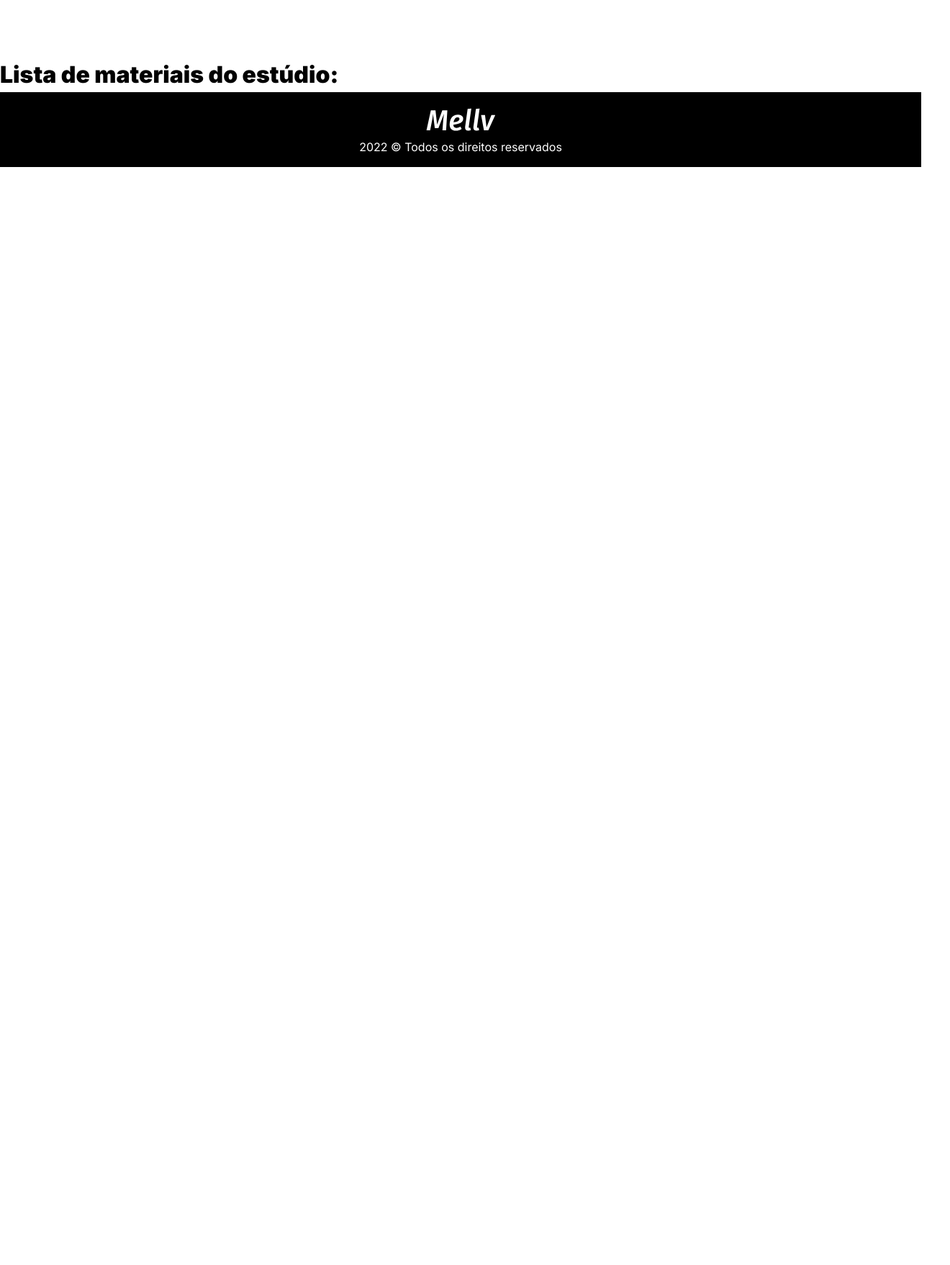
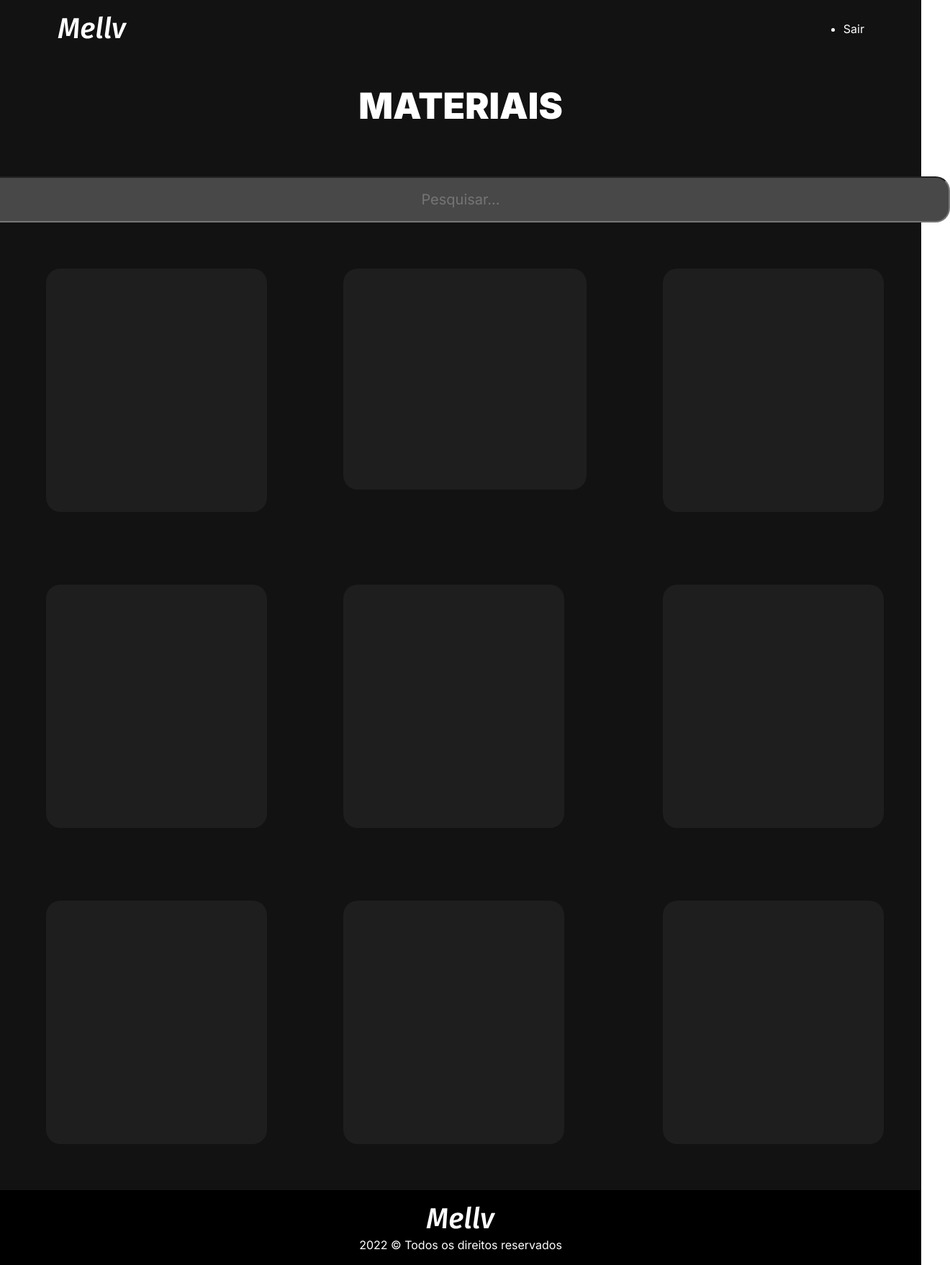
Before and after one commit to viniele10/tattoo-studio, a React (Vite) app: page /materiais in a window 1280 px wide. Shown: the whole page at 72% size, 1320 px wide, since content can reach past the window. Before the commit the page ends 800 px from the top, so only its background shows below. Built offline with nearby package versions, Linux system fonts and the light colour scheme.

Commit message:
feat: estilização da página materiais

```diff
--- /dev/null
+++ b/src/components/Header/HeaderMateriais.jsx
@@ -0,0 +1,30 @@
+import React from 'react'
+
+import { Link } from "react-router-dom";
+import Logo from "../../images/logo.svg";
+import styles from './Header.module.css';
+
+
+export default function HeaderMateriais() {
+    return (
+<div className="container">
+
+      <header className={styles.header}>
+        <nav>
+
+          <Link to="/">
+            <img src={Logo} alt="Mellv - Logo" />
+          </Link>
+
+          <ul>
+            <Link to="/login">
+              <li>Sair</li>
+            </Link>
+          </ul>
+
+        </nav>
+      </header>
+
+    </div>
+    );
+};
--- a/src/pages/Materiais/Materiais.css
+++ b/src/pages/Materiais/Materiais.css
@@ -1,3 +1,111 @@
-.main-materiais {
-    background-color: #000;
+.mainMateriais {
+    background-color: #121212;
 }
+.inputPesquisar{
+    display: flex;
+    justify-content: center;
+    align-items: center;
+    flex-direction: column;
+    color: white;
+    font-size: 50px;
+    gap: 60px;
+    padding-top: 30px;
+}
+#pesquisar{
+    background-color: #484848;
+    width: 170vh;
+    height: 8vh;
+    border-radius: 20px;
+    font-size: 20px;
+    text-align: center;
+}
+
+.parent {
+    display: grid;
+    grid-template-columns: repeat(3, 1fr);
+    grid-template-rows: repeat(3, 1fr);
+    grid-column-gap: 106px;
+    grid-row-gap: 101px;
+    margin: 5%;
+    }
+
+    .div1 {
+        grid-area: 1 / 1 / 2 / 2;
+        background-color: #1E1E1E;
+        border-radius: 20px;
+        padding: 50px;
+        width: 307px;
+        height: 338px;
+    }
+
+    .div2 {
+        grid-area: 1 / 2 / 2 / 3;
+        background-color: #1E1E1E;
+        border-radius: 20px;
+        padding: 50px;
+        width: 338px;
+        height: 307px;
+    }
+
+    .div3 {
+        grid-area: 1 / 3 / 2 / 4;
+        background-color: #1E1E1E;
+        border-radius: 20px;
+        padding: 50px;
+        width: 307px;
+        height: 338px;
+    }
+
+    .div4 {
+        grid-area: 2 / 1 / 3 / 2;
+        background-color: #1E1E1E;
+        border-radius: 20px;
+        padding: 50px;
+        width: 307px;
+        height: 338px;
+    }
+
+    .div5 {
+        grid-area: 2 / 2 / 3 / 3;
+        background-color: #1E1E1E;
+        border-radius: 20px;
+        padding: 50px;
+        width: 307px;
+        height: 338px;
+    }
+
+    .div6 {
+        grid-area: 2 / 3 / 3 / 4;
+        background-color: #1E1E1E;
+        border-radius: 20px;
+        padding: 50px;
+        width: 307px;
+        height: 338px;
+    }
+
+    .div7 {
+        grid-area: 3 / 1 / 4 / 2;
+        background-color: #1E1E1E;
+        border-radius: 20px;
+        padding: 50px;
+        width: 307px;
+        height: 338px;
+    }
+
+    .div8 {
+        grid-area: 3 / 2 / 4 / 3;
+        background-color: #1E1E1E;
+        border-radius: 20px;
+        padding: 50px;
+        width: 307px;
+        height: 338px;
+    }
+
+    .div9 {
+        grid-area: 3 / 3 / 4 / 4;
+        background-color: #1E1E1E;
+        border-radius: 20px;
+        padding: 50px;
+        width: 307px;
+        height: 338px;
+    }
--- a/src/pages/Materiais/Materiais.jsx
+++ b/src/pages/Materiais/Materiais.jsx
@@ -1,18 +1,39 @@
 import React from "react";
 
-// import { Link } from "react-router-dom";
-import HeaderTatuador from "../../components/Header/HeaderTatuador";
+import { Link } from "react-router-dom";
+import HeaderMateriais from "../../components/Header/HeaderMateriais";
 import Footer from "../../components/Footer/Footer";
+import './Materiais.css'
+
+function pesquisarMaterial() {
+  console.log("Materiais");
+}
 
 function Materiais() {
 
 
+
     return (
-      <div>
+      <div className="mainMateriais">
+        <header>
+          <HeaderMateriais tatuador="/#home" contato="/#home" />
+        </header>
+        <section className="inputPesquisar">
+          <strong>MATERIAIS</strong>
+          <input type="text"  name='pesquisar' id='pesquisar' onKeyUp={pesquisarMaterial()} placeholder="Pesquisar..."/>
+        </section>
 
-        <HeaderTatuador/>
-
-        <h1> Lista de materiais do estúdio:</h1>
+        <div className="parent">
+            <div className="div1"> </div>
+            <div className="div2"> </div>
+            <div className="div3"> </div>
+            <div className="div4"> </div>
+            <div className="div5"> </div>
+            <div className="div6"> </div>
+            <div className="div7"> </div>
+            <div className="div8"> </div>
+            <div className="div9"> </div>
+        </div>
 
         <Footer/>
 
```
